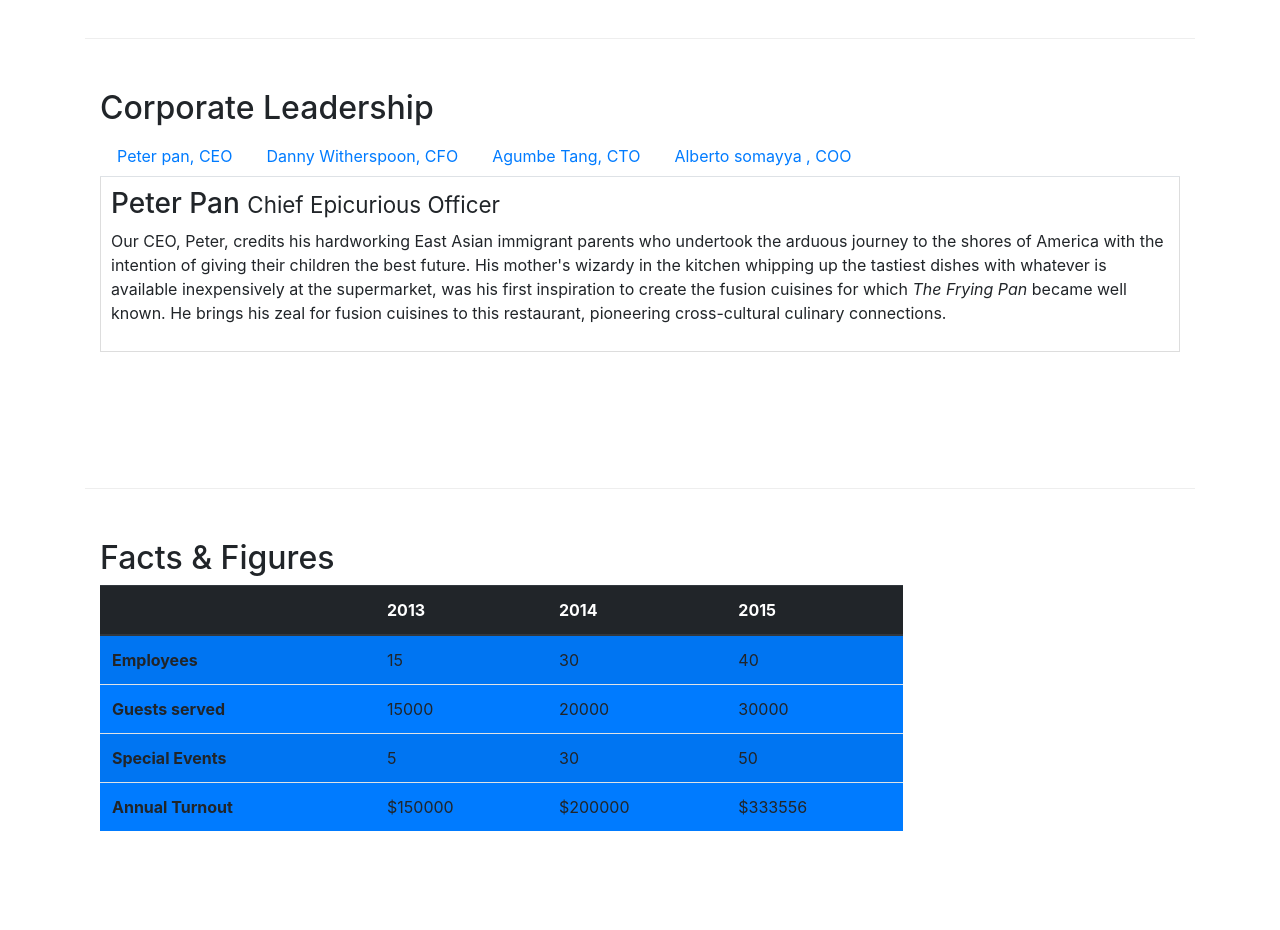
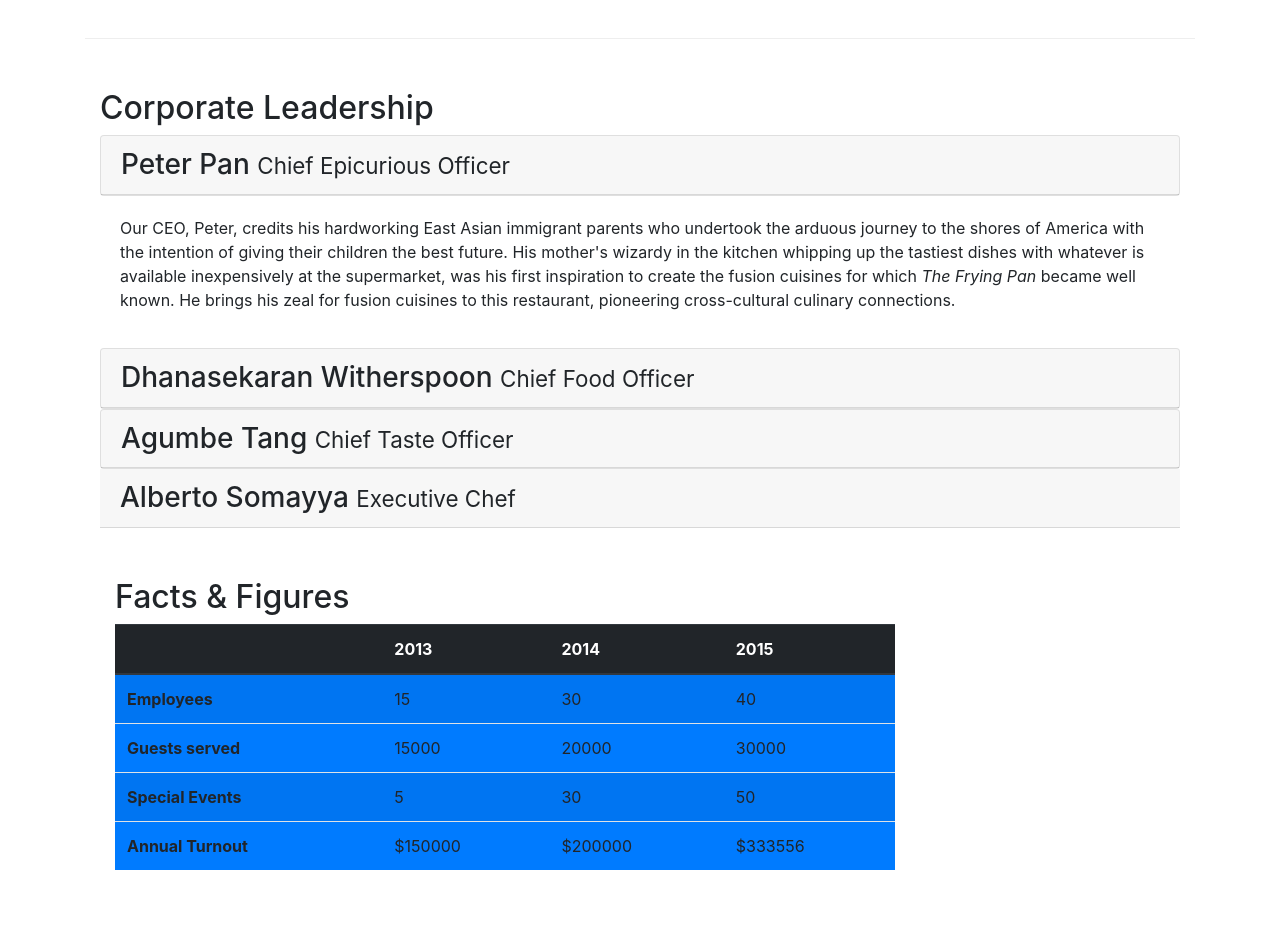
Before and after one commit to Hassan-Latif/Resturant-Website, a website: page aboutus.html in a window 1280 px wide. Shown: the part 1340-2270 px from the top of the page. Drawn offline with nearby package versions, Linux system fonts and the light colour scheme.

Commit message:
Accordion has been added tabs has been added

```diff
--- a/aboutus.html
+++ b/aboutus.html
@@ -116,54 +116,95 @@
         <div class="row row-content">
             <div class="col-12 ">
                 <h2>Corporate Leadership</h2>
-                <ul class="nav nav-tabs">
 
-                    <li class="nav-item">
-                        <a class="nav-link" href="#peter" data-toggle="tab" role="tab">Peter pan, CEO</a>
-                    </li>
-                    <li class="nav-item">
-                        <a class="nav-link" href="#danny" data-toggle="tab" role="tab">
-                            Danny Witherspoon, CFO
-                        </a>
-                    </li>
-                    <li class="nav-item">
-                        <a class="nav-link" href="#agumbe" role="tab" data-toggle="tab">
-                            Agumbe Tang, CTO
-                        </a>
-                    </li>
-                    <li class="nav-item">
-                        <a class="nav-link" href="#alberto" role="tab" data-toggle="tab"    >
-                            Alberto somayya , COO
-                        </a>
-                    </li>
 
-                </ul>
+                <div id="accordiaon">
 
-                <div class="tab-content">
-                    <div role="tabpanel" class="tab-pane fade show active" id="peter">
-                        <h3>Peter Pan <small>Chief Epicurious Officer</small></h3>
-                        <p class="d-none d-sm-block">Our CEO, Peter, credits his hardworking East Asian immigrant parents who undertook the arduous journey to the shores of America with the intention of giving their children the best future. His mother's wizardy in the kitchen whipping up the tastiest dishes with whatever is available inexpensively at the supermarket, was his first inspiration to create the fusion cuisines for which <em>The Frying Pan</em> became well known. He brings his zeal for fusion cuisines to this restaurant, pioneering cross-cultural culinary connections.</p>
+                 <!--
+                     Peter pan
+                 -->
+                    <div class="card">
+                        <div class="card-header" role="tabpanel" id="peterhead">
+                            <h3 class="mb-0">
+                                <a data-toggle="collapse" data-target="#peter" >
+                                Peter Pan <small>Chief Epicurious Officer</small>
+                            </a>
+                        </h3>
+                        </div>
 
                     </div>
-                    <div role="tabpanel" class="tab-pane fade" id="danny">
-                        <h3>Dhanasekaran Witherspoon <small>Chief Food Officer</small></h3>
-                        <p class="d-none d-sm-block">Our CFO, Danny, as he is affectionately referred to by his colleagues, comes from a long established family tradition in farming and produce. His experiences growing up on a farm in the Australian outback gave him great appreciation for varieties of food sources. As he puts it in his own words, <em>Everything that runs, wins, and everything that stays, pays!</em></p>
 
+                    <div role="tabpanel" class="collapse fade show" id="peter" data-parent="#accordion">
+                        <div class="card-body">
+
+                        <p class="d-none d-sm-block">Our CEO, Peter, credits his hardworking East Asian immigrant parents who undertook the arduous journey to the shores of America with the intention of giving their children the best future. His mother's wizardy in the kitchen whipping up the tastiest dishes with whatever is available inexpensively at the supermarket, was his first inspiration to create the fusion cuisines for which <em>The Frying Pan</em> became well known. He brings his zeal for fusion cuisines to this restaurant, pioneering cross-cultural culinary connections.</p>
                     </div>
-                    <div role="tabpanel" class="tab-pane fade" id="agumbe">
-                        <h3>Agumbe Tang <small>Chief Taste Officer</small></h3>
-                        <p class="d-none d-sm-block">Blessed with the most discerning gustatory sense, Agumbe, our CTO, personally ensures that every dish that we serve meets his exacting tastes. Our chefs dread the tongue lashing that ensues if their dish does not meet his exacting standards. He lives by his motto, <em>You click only if you survive my lick.</em></p>
+                    </div>
+                    <!--
+                        Dannyyyyyyy
+                    -->
+                    <div class="card">
+                        <div class="card-header" role="tabpanel" id="dannyhead">
+                            <h3 class="mb-0">
+                                <a  data-toggle="collapse" data-target="#danny">
+                                Dhanasekaran Witherspoon <small>Chief Food Officer</small>
+                            </a>
+                        </h3>
+                        </div>
+                    </div>
 
+                            <div role="tabpanel" class="collapse fade" id="danny" data-parent="accordion ">
+                                <div class="card-body">
+                                <p class="d-none d-sm-block">Our CFO, Danny, as he is affectionately referred to by his colleagues, comes from a long established family tradition in farming and produce. His experiences growing up on a farm in the Australian outback gave him great appreciation for varieties of food sources. As he puts it in his own words, <em>Everything that runs, wins, and everything that stays, pays!</em></p>
+
+                        </div>
+                        </div>
+
+
+                    <!--
+                        Agumbeeeeeeeee
+                    -->
+                    <div class="card">
+                        <div class="card-header" role="tabpanel" id="agumbee">
+                            <h3 class="mb-0">
+                                <a data-toggle="collapse" data-target="#agumbe">
+                                Agumbe Tang <small>Chief Taste Officer</small>
+                            </a>
+                        </h3>
+                        </div>
                     </div>
-                    <div role="tabpanel" class="tab-pane fade" id="alberto">
-                        <h3>Alberto Somayya <small>Executive Chef</small></h3>
-                        <p class="d-none d-sm-block">Award winning three-star Michelin chef with wide International experience having worked closely with whos-who in the culinary world, he specializes in creating mouthwatering Indo-Italian fusion experiences. He says, <em>Put together the cuisines from the two craziest cultures, and you get a winning hit! Amma Mia!</em></p>
 
-                    </div>
-   </div>
+                            <div role="tabpanel" class="collapse fade" id="agumbe" data-parent="accordion">
+                                <div class="card-body">
+                                <p class="d-none d-sm-block">Blessed with the most discerning gustatory sense, Agumbe, our CTO, personally ensures that every dish that we serve meets his exacting tastes. Our chefs dread the tongue lashing that ensues if their dish does not meet his exacting standards. He lives by his motto, <em>You click only if you survive my lick.</em></p>
+                            </div>
+                        </div>
 
-            </div>
-       </div>
+
+                    <!--
+                        Alberto
+                    -->
+
+
+                        <div class="card-header" role="tabpanel" id="albertoo">
+                            <h3 class="mb-0">
+                                <a data-toggle="collapse" data-target="alberto">
+                                    Alberto Somayya <small>Executive Chef</small>
+                                </a>
+                            </h3>
+                        </div>
+
+
+                            <div role="tabpanel" class="collapse fade" data-parent="accordion" id="alberto">
+                                <div class="card-body">
+                                <p class="d-none d-sm-block">Award winning three-star Michelin chef with wide International experience having worked closely with whos-who in the culinary world, he specializes in creating mouthwatering Indo-Italian fusion experiences. He says, <em>Put together the cuisines from the two craziest cultures, and you get a winning hit! Amma Mia!</em></p>
+
+                            </div>
+                        </div>
+
+
+
+
        <div class="row row-content">
            <div class="col-12 col-sm-9">
             <h2>Facts & Figures</h2>
```
